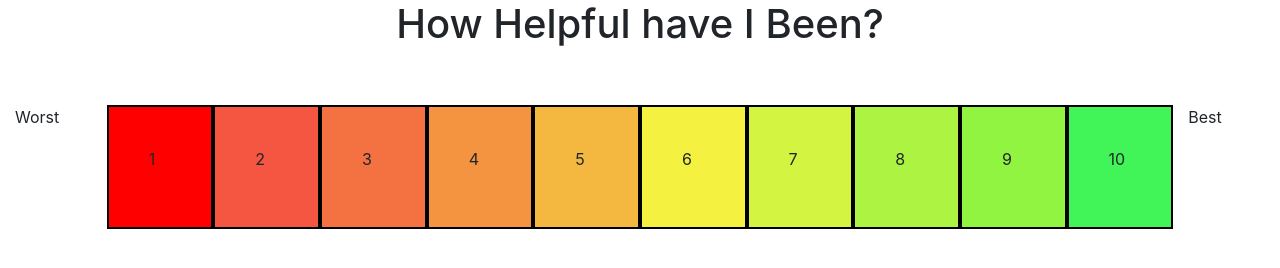
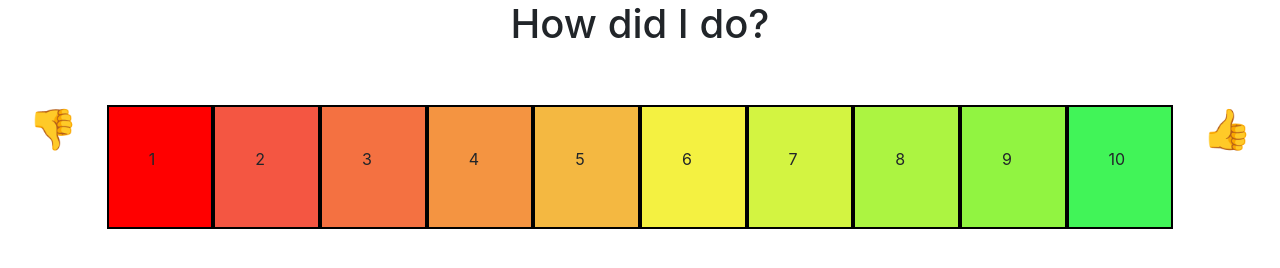
Before and after one commit to DCoventry97/staff-optimiser, a plain HTML site: page src/static/index.html in a window 1280 px wide. Both pictures are taken after typing "Sample" into the empty fields and a click on the input "Submit Staff ID". Drawn offline with nearby package versions, Linux system fonts and the light colour scheme.

Commit message:
Add emojis
Add emojis to make UI slightly more user friendly. Re-word question.

```diff
--- a/src/static/index.html
+++ b/src/static/index.html
@@ -19,7 +19,7 @@
     <div class="container-fluid">
       <div class="row">
         <div class="col-lg-12" id="page-title">
-            <h1>How Helpful have I Been?</h1>
+            <h1>How did I do?</h1>
         </div>
       </div>
       <div class="row">
@@ -33,7 +33,7 @@
       <br><br>
     <div class="row" id="score-selector">
         <div class="col-lg-1">
-          <p>Worst</p>
+          <center><h1>👎</h1></center>
         </div>
         <div class="col-lg-1 rating-button" id="rate1">
           <p>1</p>
@@ -66,7 +66,7 @@
           <p>10</p>
         </div>
         <div class="col-lg-1">
-          <p>Best</p>
+          <center><h1>👍</h1>
         </div>
       </div>
       </div>
```
